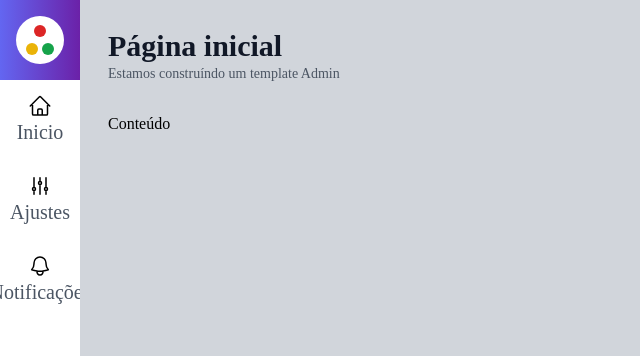
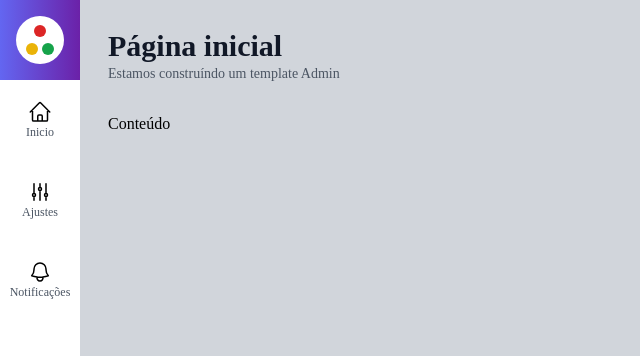
Before and after one commit to ednosmab/admin-template, a Next.js app: page / in a window 1280 px wide. Shown: the top 356 px of the page, without its empty margins (0-640 px from the left). Built offline with nearby package versions, Linux system fonts and the light colour scheme.

Commit message:
adjust font size

```diff
--- a/src/components/template/MenuItem.tsx
+++ b/src/components/template/MenuItem.tsx
@@ -12,7 +12,7 @@ export default function MenuItem(props: MenuItemProps){
             <Link href={props.url}>
                 <div className={`flex flex-col justify-center items-center h-20 w-20`}>
                     {props.icone}
-                    <span className={`text-xl font-light text-gray-600`}>
+                    <span className={`text-xs font-light text-gray-600`}>
                         {props.texto}
                     </span>
                 </div>
```
